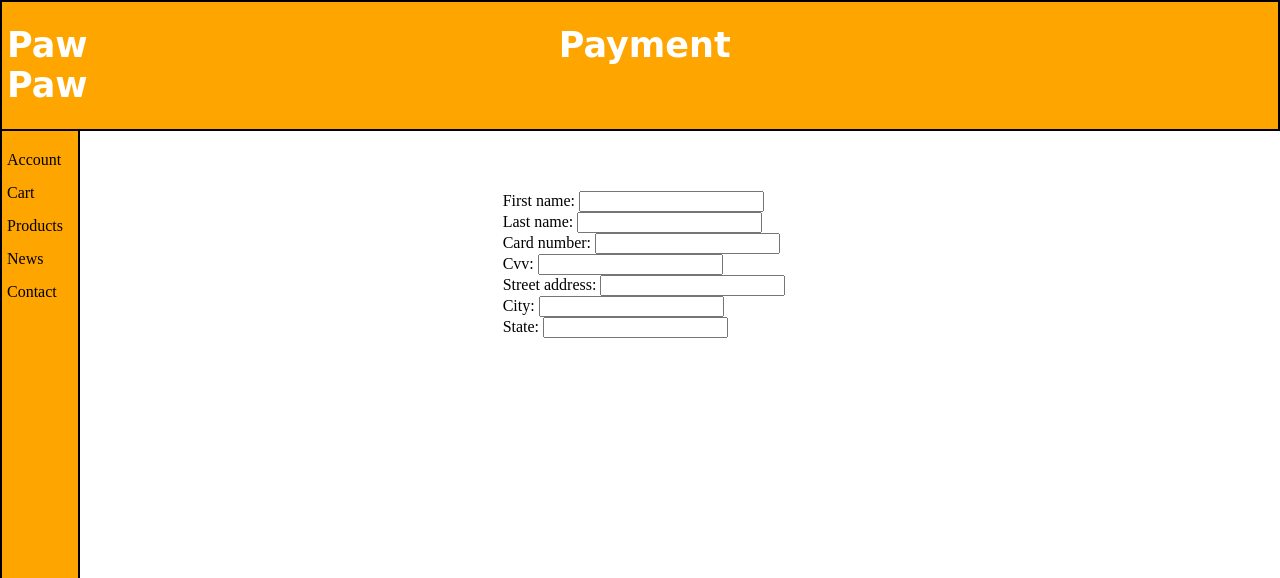
After one commit to Pythonic2023/pawpaw, a Django app: page /cart/payment/ in a window 1280 px wide. The commit adds this page. Shown: the top 578 px of the page. Run offline with Django 5.2, Linux system fonts and the light colour scheme; parts of the project's set-up code (start-up, migrations or seed data) failed here and were passed over.

Commit message:
Added another model in pawpawapp.models Called Payment, it will be used for storing payment information which is then displayed in the now added payment.html. Still need to style the template to show the fields in a neat way.
Based PaymentForm of the model Payment to use the fields in the model.

As this is a project it will not be used for actually purchasing items, it is just a form to simulate the experience.

```diff
--- a/pawpawapp/forms.py
+++ b/pawpawapp/forms.py
@@ -1,5 +1,6 @@
 from django import forms
 from django.contrib.auth.models import User
+from .models import Payment
 
 class SignInForm(forms.Form):
     username = forms.CharField()
@@ -9,3 +10,9 @@ class SignUpForm(forms.ModelForm):
     class Meta:
         model = User
         fields = ['username', 'first_name', 'last_name', 'email', 'password']
+
+
+class PaymentForm(forms.ModelForm):
+    class Meta:
+        model = Payment
+        fields = ['first_name', 'last_name', 'card_number', 'cvv', 'street_address', 'city', 'state']
--- a/pawpawapp/models.py
+++ b/pawpawapp/models.py
@@ -15,3 +15,14 @@ class CartItem(models.Model):
 
     def __str__(self):
         return f"{self.item_name}"
+
+
+class Payment(models.Model):
+    #user = OneToOneField(User, on_delete=models.CASCADE)
+    first_name = models.CharField(max_length=20)
+    last_name = models.CharField(max_length=20)
+    card_number = models.IntegerField(max_length=16)
+    cvv = models.IntegerField(max_length=3)
+    street_address = models.CharField(max_length=50)
+    city = models.CharField(max_length=30)
+    state = models.CharField(max_length=30)
--- a/pawpawapp/static/css/cart.css
+++ b/pawpawapp/static/css/cart.css
@@ -26,7 +26,7 @@
 }
 
 #proceed {
-    padding-left: 15px;
+    padding-left: 18px;
 }
 
 #delete {
--- a/pawpawapp/templates/cart.html
+++ b/pawpawapp/templates/cart.html
@@ -19,6 +19,9 @@
             <p>{{ item }}</p>
         </div>
     {% endfor %}
-        <div id="proceed"><button type="submit">Proceed</button></div>
+        <form action="{% url 'payment' %}">
+            {% csrf_token %}
+            <div id="proceed"><button type="submit">Payment</button></div>
+        </form>
     </div>
 {% endblock %}
--- /dev/null
+++ b/pawpawapp/templates/payment.html
@@ -0,0 +1,15 @@
+{% extends 'base.html' %}
+{% load static %}
+
+{% block pagetitle %}
+    <h1>Payment</h1>
+{% endblock %}
+
+{% block content %}
+    <form method="POST">
+        {% csrf_token %}
+        {% for field in paymentform %}
+            <div class="field">{{ field.label_tag }} {{ field }}</div>
+        {% endfor %}
+    </form>
+{% endblock %}
--- a/pawpawapp/urls.py
+++ b/pawpawapp/urls.py
@@ -10,4 +10,6 @@ urlpatterns = [
     path("account/", views.account, name="account"),
     path("account/logout", views.user_logout, name="user_logout"),
     path("cart/delete", views.delete_cart_item, name="delete_item"),
+    path("error/", views.site_error, name="site_error"),
+    path("cart/payment/", views.payment, name="payment")
 ]
--- a/pawpawapp/views.py
+++ b/pawpawapp/views.py
@@ -2,7 +2,7 @@ from django.contrib.auth.decorators import login_required
 from django.http import HttpRequest
 from django.shortcuts import HttpResponse, redirect
 from django.shortcuts import render
-from .forms import SignUpForm
+from .forms import SignUpForm, PaymentForm
 from django.contrib.auth.models import User
 from django.contrib.auth.forms import AuthenticationForm
 from django.contrib.auth import login, logout, authenticate
@@ -42,12 +42,18 @@ def delete_cart_item(request):
         try:
             cart_item_instance = CartItem.objects.get(id=cart_item)
             cart_item_instance.delete()
+            cart_items_list = CartItem.objects.all()
+            cart_items = cart_items_list
+            context = {
+                'cart': cart_items,
+            }
+            return render(request, "cart.html", context)
         except Exception as e:
-            return HttpResponse(e)
-        return HttpResponse("Success")
+            delete_cart_item_error = "Oops, we had trouble with your cart items."
+            return site_error(request, delete_cart_item_error)
     else:
-        print("failed")
-        return HttpResponse("Failed")
+        error_message = "We seem to be have trouble, please try again."
+        return site_error(request, error_message)
 
 
 def products(request):
@@ -127,3 +133,18 @@ def signin(request):
 def user_logout(request):
     logout(request)
     return HttpResponse("logged out")
+
+
+def site_error(request, error_message):
+    context = {
+        'error_message': error_message,
+    }
+
+    return render(request, "siteerror.html", context)
+
+
+def payment(request):
+    context = {
+        'paymentform': PaymentForm
+    }
+    return render(request, "payment.html", context)
```
Also changed, not shown: pawpawapp/templates/siteerror.html (added, +10 -0 lines).
